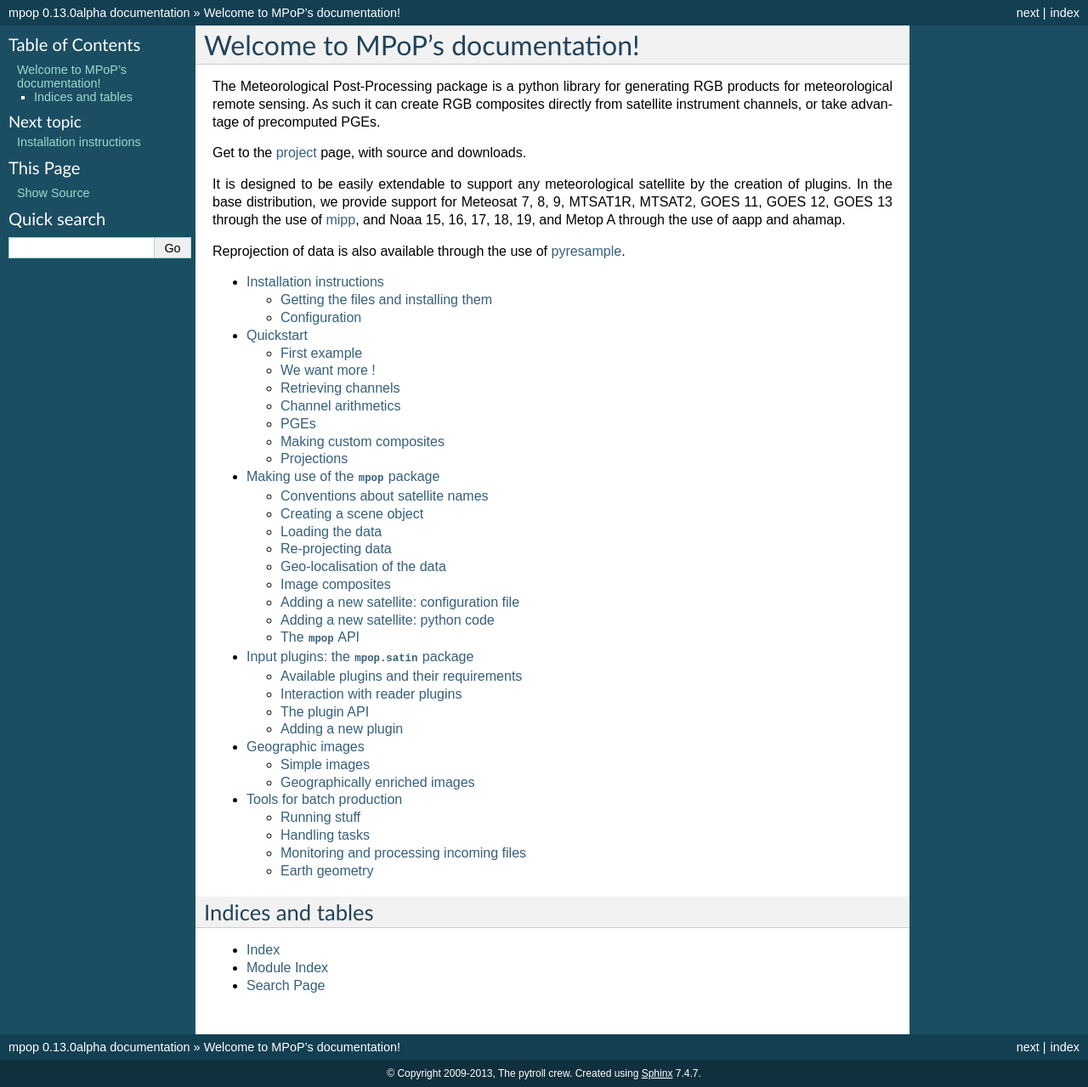
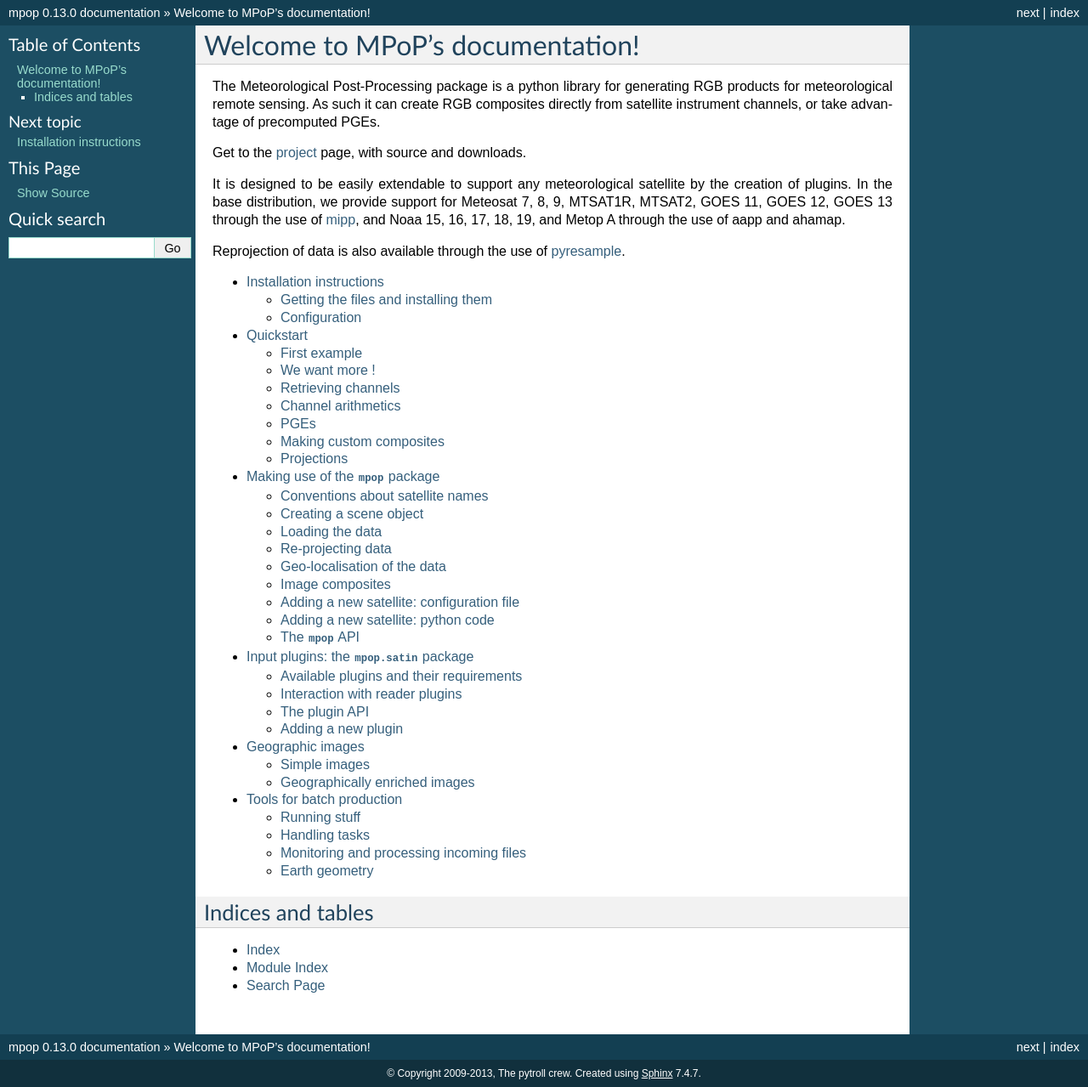
Before and after one commit to pytroll/mpop, a Sphinx documentation site: the page built from doc/source/index.rst, in a window 1280 px wide. Shown: the whole page at 85% size. Built offline with Sphinx 7.4.7, drawn with Linux system fonts in a browser that asks for light colours.

Commit message:
Bump up version number for release.

```diff
--- a/doc/source/conf.py
+++ b/doc/source/conf.py
@@ -73,7 +73,7 @@
 # The short X.Y version.
 version = '0.13'
 # The full version, including alpha/beta/rc tags.
-release = '0.13.0alpha'
+release = '0.13.0'
 
 # The language for content autogenerated by Sphinx. Refer to documentation
 # for a list of supported languages.
--- a/setup.py
+++ b/setup.py
@@ -38,7 +38,7 @@
 NAME = 'mpop'
 
 setup(name=NAME,
-      version="v0.13.0alpha",
+      version="v0.13.0",
       description='Meteorological post processing package',
       author='Martin Raspaud',
       author_email='martin.raspaud@smhi.se',
```
